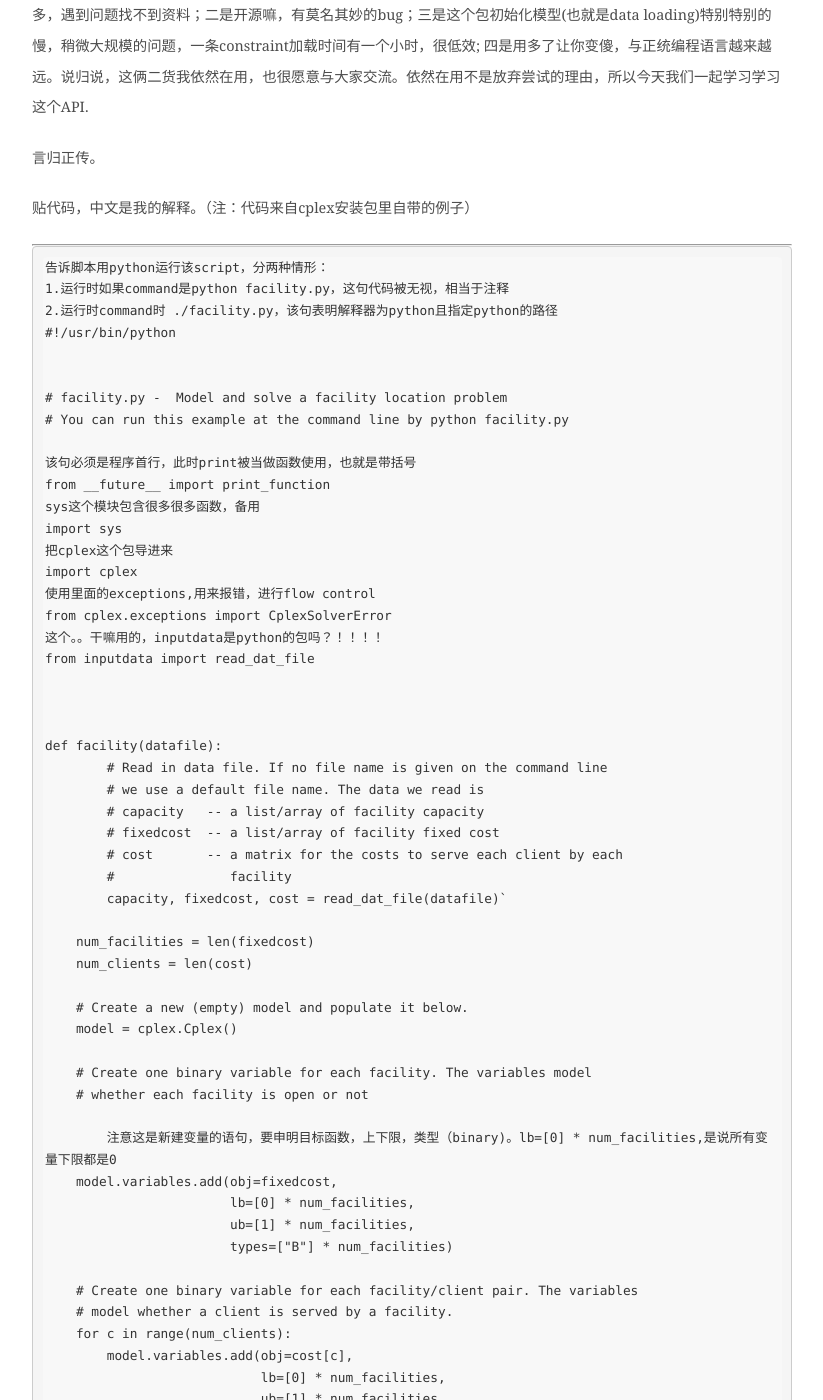
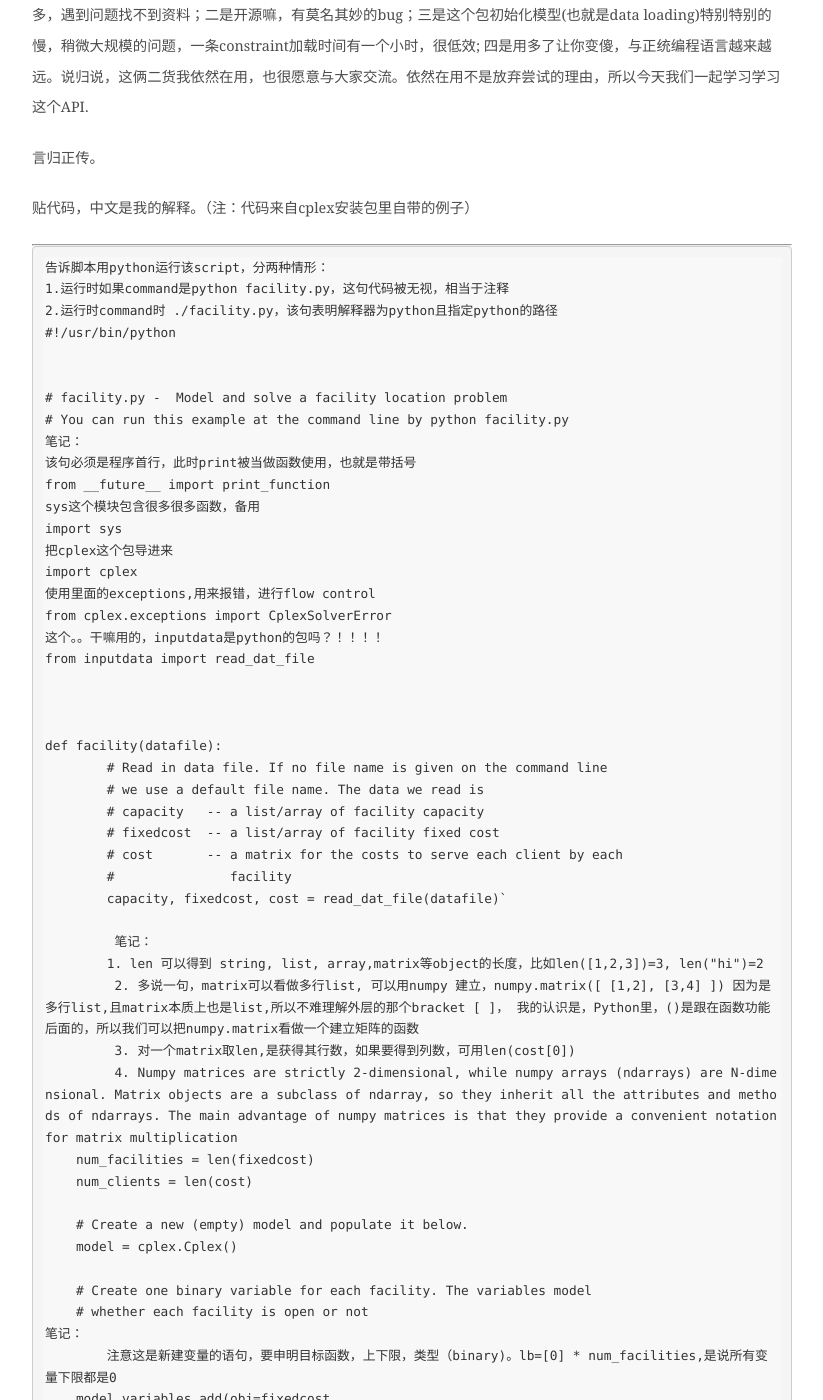
Before and after one commit to shirleysteve/1, a Jekyll site: the page built from _posts/2017-11-01-API&CPLEX.md, in a window 1280 px wide and 1400 px high, scrolled down 660 px. Shown: the whole window, without its empty margins (228-1051 px from the left). Built offline with Jekyll 4.4.1, drawn with Linux system fonts in a browser that asks for light colours; nearby versions of some CDN libraries; comment, search, counter and statistics services are not loaded; some of the changed text lies outside the part shown.

Commit message:
Update 2017-11-01-API&CPLEX.md

```diff
--- a/_posts/2017-11-01-API&CPLEX.md
+++ b/_posts/2017-11-01-API&CPLEX.md
@@ -23,7 +23,7 @@
 
 	# facility.py -  Model and solve a facility location problem
 	# You can run this example at the command line by python facility.py
-
+	笔记：
 	该句必须是程序首行，此时print被当做函数使用，也就是带括号
 	from __future__ import print_function
 	sys这个模块包含很多很多函数，备用
@@ -46,7 +46,12 @@
     	#               facility
     	capacity, fixedcost, cost = read_dat_file(datafile)`
 
-	    num_facilities = len(fixedcost)
+		 笔记：
+		1. len 可以得到 string, list, array,matrix等object的长度，比如len([1,2,3])=3, len("hi")=2
+		 2. 多说一句，matrix可以看做多行list, 可以用numpy 建立，numpy.matrix([ [1,2], [3,4] ]) 因为是多行list,且matrix本质上也是list,所以不难理解外层的那个bracket [ ]， 我的认识是，Python里，()是跟在函数功能后面的，所以我们可以把numpy.matrix看做一个建立矩阵的函数
+		 3. 对一个matrix取len,是获得其行数，如果要得到列数，可用len(cost[0])
+		 4. Numpy matrices are strictly 2-dimensional, while numpy arrays (ndarrays) are N-dimensional. Matrix objects are a subclass of ndarray, so they inherit all the attributes and methods of ndarrays. The main advantage of numpy matrices is that they provide a convenient notation for matrix multiplication
+	    num_facilities = len(fixedcost)
 	    num_clients = len(cost)
 
 	    # Create a new (empty) model and populate it below.
@@ -54,7 +59,7 @@
 
 	    # Create one binary variable for each facility. The variables model
 	    # whether each facility is open or not
-
+	笔记：
 		注意这是新建变量的语句，要申明目标函数，上下限，类型（binary)。lb=[0] * num_facilities,是说所有变量下限都是0
 	    model.variables.add(obj=fixedcost,
 	                        lb=[0] * num_facilities,
@@ -85,7 +90,7 @@
 	        assignment_constraint = cplex.SparsePair(ind=[supply[c][f] for f in
 	                                                      range(num_facilities)],
 	                                                 val=[1.0] * num_facilities)
-		线性constraints,申明表达式，符号E指的是=，L指less than, 等号右边的值是1
+		笔记：线性constraints,申明表达式，符号E指的是=，L指less than, 等号右边的值是1
 		model.linear_constraints.add(lin_expr=[assignment_constraint],
 	                                     senses=["E"],
 	                                     rhs=[1])
@@ -108,7 +113,7 @@
 	    # have been set when variables were created.
 	    model.objective.set_sense(model.objective.sense.minimize)
 
-	接下来是求解，用try and except查错
+	笔记：接下来是求解，用try and except查错
 	    # Solve
 	    try:
 	        model.solve()
@@ -116,7 +121,7 @@
 	        print("Exception raised during solve: " + e)
 	    else:
 	        solution = model.solution
-	看print函数的使用
+	笔记：看print函数的使用
 	        # solution.get_status() returns an integer code
 	        print("Solution status = ", solution.get_status(), ":", end=' ')
 	        # the following line prints the corresponding string
@@ -136,7 +141,7 @@
 	                        print(c, end=' ')
 	                print()
 
-	执行该脚本
+	笔记：执行该脚本
 	if __name__ == "__main__":
 	    datafile = "../../../examples/data/facility.dat"
 	    if len(sys.argv) < 2:
```
